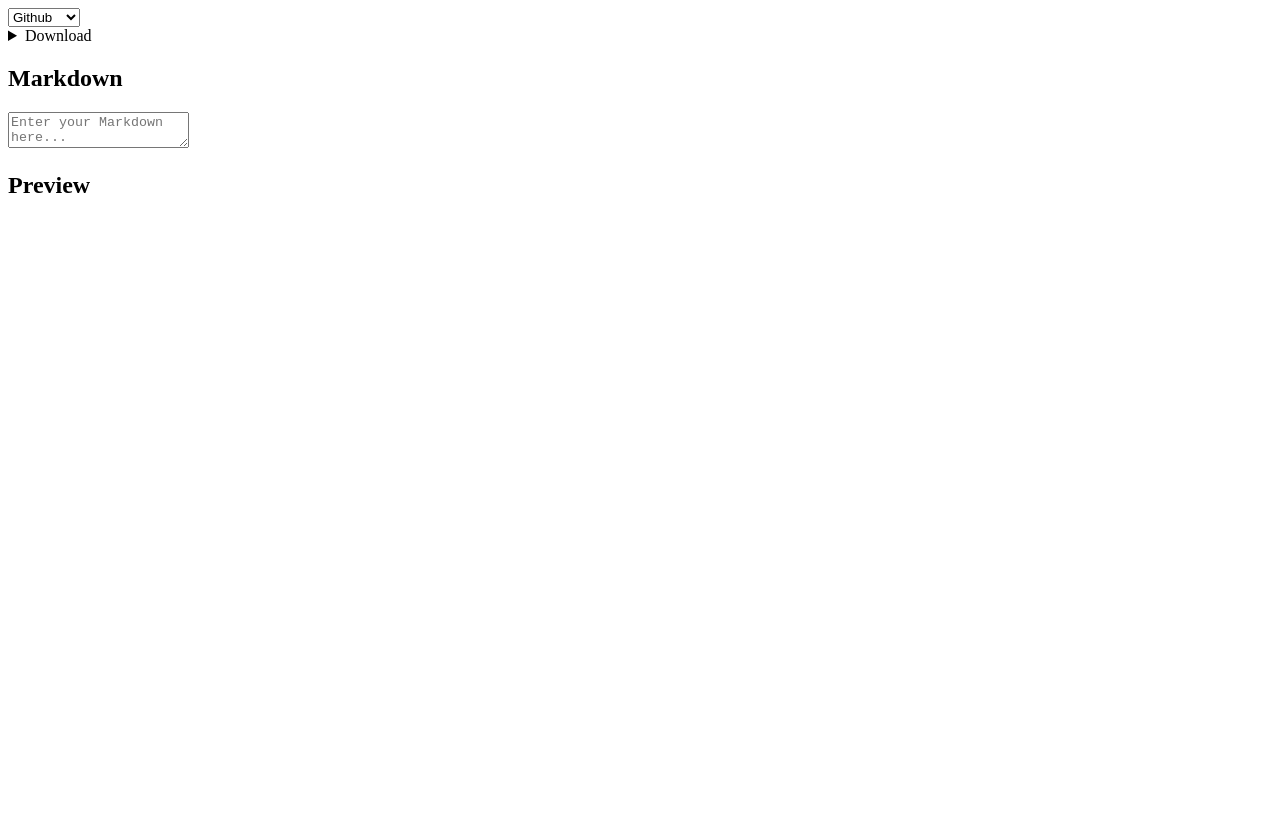
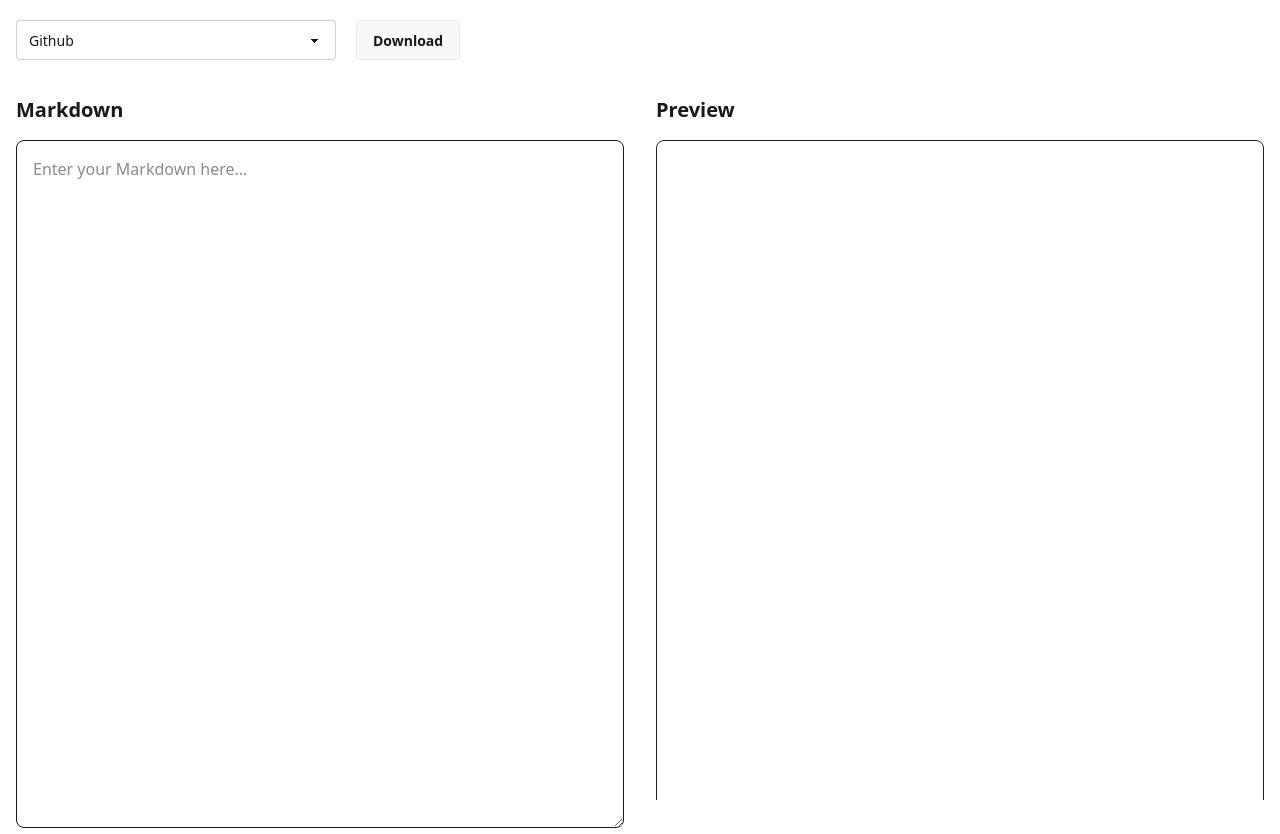
Before and after one commit to mirror-shades/resume-md, a SvelteKit app: page / in a window 1280 px wide. Before the commit the page ends 800 px from the top, so only its background shows below. Built offline with nearby package versions, Linux system fonts and the light colour scheme.

Commit message:
md is rendeder!

```diff
--- a/src/lib/directiveConfig.ts
+++ /dev/null
@@ -1,29 +0,0 @@
-// src/lib/directiveConfig.ts
-  /**
-   * DirectiveConfig is a Svelte action that safely binds a provided HTML string as innerHTML
-   * to the target node. It updates the node's content when the value changes.
-   *
-   * Usage in a Svelte component:
-   * <div use:DirectiveConfig.bind.innerhtml={htmlOutput}></div>
-   */
-
-  export default function DirectiveConfig(node: HTMLElement, htmlContent: string) {
-    // Function to update the innerHTML of the node
-    function update(content: string) {
-      node.innerHTML = content;
-    }
-
-    // Set the initial content
-    update(htmlContent);
-
-    return {
-      // Called when the action's parameter (htmlContent) changes
-      update(newContent: string) {
-        update(newContent);
-      },
-      // Cleanup if necessary when the element is removed from the DOM
-      destroy() {
-        // No cleanup needed in this simple implementation
-      }
-    };
-  }
--- a/src/routes/+page.svelte
+++ b/src/routes/+page.svelte
@@ -1,32 +1,30 @@
 <script lang="ts">
   import { onMount } from 'svelte';
-  // Import the internal directive (ensure the path is correct based on your project structure)
-  import DirectiveConfig from '$lib/directiveConfig';
+  import '../styles/app.css';
+  // Import the marked library for Markdown-to-HTML conversion.
+  import { marked } from 'marked';
+
+  // Optionally, import GitHub Markdown CSS for styling the preview.
+  // Ensure the dependency is installed: npm install github-markdown-css
+  import 'github-markdown-css/github-markdown.css';
 
   // Declare reactive variables for the Markdown input and HTML output.
   let markdownInput = '';
   let htmlOutput = '';
 
-  // Conversion function: for demonstration, we'll convert newlines to <br> tags.
-  // Replace with your actual Markdown conversion logic or an internal conversion service if available.
+  // Conversion function using "marked" to parse Markdown and update the preview.
   function convertMarkdown() {
-    // Example: very basic replacement to demonstrate changes.
-    htmlOutput = markdownInput.replace(/\n/g, '<br>');
+    htmlOutput = marked.parse(markdownInput);
   }
-
-  // Initialize preview on component mount.
-  onMount(() => {
-    convertMarkdown();
-  });
 </script>
 
 <div class="h-screen">
-  <div class="flex ">
+  <div class="flex items-center p-4">
     <select class="select select-bordered w-full max-w-xs">
       <option>Github</option>
       <option>VSCode</option>
     </select>
-    <details class="dropdown">
+    <details class="dropdown ml-4">
       <summary class="btn m-1">Download</summary>
       <ul class="menu dropdown-content bg-base-100 rounded-box z-[1] w-52 p-2 shadow">
         <li><a>PDF</a></li>
@@ -44,13 +42,15 @@
         placeholder="Enter your Markdown here..."
       ></textarea>
     </div>
-
-    <div class="w-1/2 p-4">
+    <div class="w-1/2 p-4 overflow-auto">
       <h2 class="text-xl font-bold mb-4">Preview</h2>
-      <div
-        class="w-full h-full p-4 border rounded-lg bg-white"
-        use:DirectiveConfig={htmlOutput}
-      ></div>
+      <!--
+           The "markdown-body" class applies GitHub Markdown styling.
+           Ensure you've imported the GitHub Markdown CSS in your project.
+      -->
+      <div class="w-full h-full p-4 border rounded-lg bg-white markdown-body">
+        {@html htmlOutput}
+      </div>
     </div>
   </div>
 </div>
--- a/vite.config.ts
+++ b/vite.config.ts
@@ -1,7 +1,7 @@
-import { sveltekit } from '@sveltejs/kit/vite';
-import { defineConfig } from 'vite';
-import tailwindcss from '@tailwindcss/vite';
+import tailwindcss from "@tailwindcss/vite";
+import { sveltekit } from "@sveltejs/kit/vite";
+import { defineConfig } from "vite";
 
 export default defineConfig({
-	plugins: [sveltekit(), tailwindcss()]
+  plugins: [tailwindcss(), sveltekit()],
 });
```
Also changed, not shown: package.json (+5 -4 lines), 1 other file (tests, documents, lock files or other folders).
